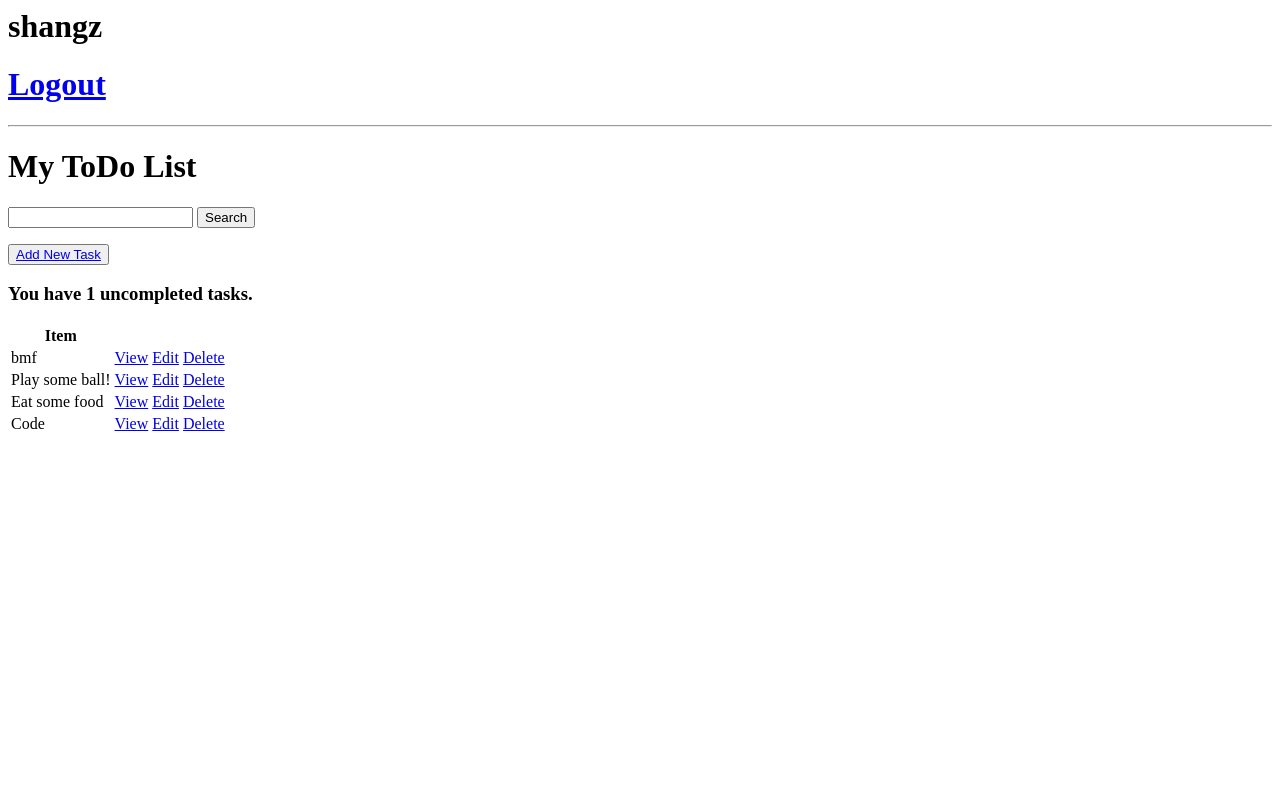
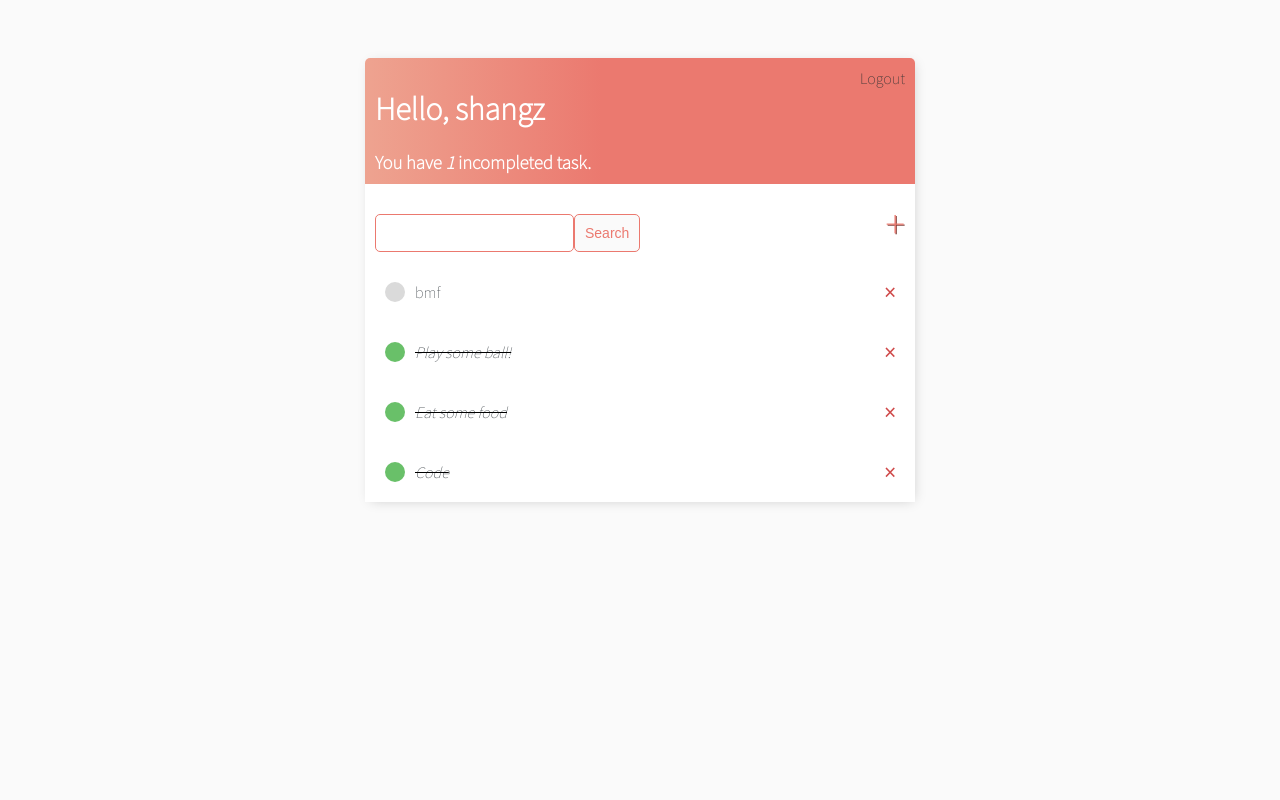
Before and after one commit to CrypticHushane/Django_Polls, a Django app: page /tasks in a window 1280 px wide. Run offline with Django 3.2, Linux system fonts and the light colour scheme; a user stored in the database is signed in; data comes from the database, SQL or seed files in the repository; both versions use the stored data as it was after the commit.

Commit message:
finished styling todo app

```diff
--- a/djangoproject/templates/todo_list/logout.html
+++ b/djangoproject/templates/todo_list/logout.html
@@ -1,2 +1,3 @@
+
 <p>You have Logged Out!</p>
 <h1><a href="{% url 'login' %}">Login</a></h1>
--- /dev/null
+++ b/djangoproject/templates/todo_list/main.html
@@ -0,0 +1,160 @@
+<!DOCTYPE html>
+
+<html>
+
+<head>
+    <meta charset="utf-8">
+    <meta http-equiv="X-UA-Compatible" content="IE=edge">
+    <title>ToDo List</title>
+    <meta name="description" content="">
+    <meta name="viewport" content="width=device-width, initial-scale=1">
+    <link rel="stylesheet" href="">
+    <link rel="preconnect" href="https://fonts.googleapis.com">
+    <link rel="preconnect" href="https://fonts.gstatic.com" crossorigin>
+    <link href="https://fonts.googleapis.com/css2?family=Source+Sans+Pro:wght@200&display=swap" rel="stylesheet">
+    <link rel="preconnect" href="https://fonts.googleapis.com">
+    <link rel="preconnect" href="https://fonts.gstatic.com" crossorigin>
+    <link
+        href="https://fonts.googleapis.com/css2?family=Raleway:ital,wght@1,700&family=Source+Sans+Pro:wght@200&display=swap"
+        rel="stylesheet">
+    <style>
+        body {
+            background: #fafafa;
+            font-family: 'Source Sans Pro', sans-serif;
+            padding-top: 50px;
+        }
+
+        h1,
+        h2,
+        h3,
+        h4 {
+            font-family: 'Raleway', sans-serif;
+            font-family: 'Source Sans Pro', sans-serif;
+        }
+
+        a,p{
+            color: #333;
+        }
+
+        .container {
+            max-width: 550px;
+            margin: auto;
+            background-color: #fff;
+            border-radius:5px 5px 0 0;
+            -webkit-box-shadow: 2px 2px 13px -4px rgba(0, 0, 0, 0.21);
+            box-shadow: 2px 2px 13px -4px rgba(0, 0, 0, 0.21);
+        }
+
+        .header-bar{
+            display: flex;
+            justify-content:space-between;
+            color: #fff;
+            padding:10px;
+            border-radius:5px 5px 0 0;
+            background: linear-gradient(90deg, #EEA390 0%, #EB796F 43%, #EB796f 100%);
+        }
+
+        .header-bar a{
+            color: rgba(247, 247, 247,) !important;
+            text-decoration: none;
+        }
+
+        .header-bar h1{
+            color: rgba(247, 247, 247,) !important;
+        }
+
+        .task-wrapper{
+            display: flex;
+            align-items: center;
+            justify-content:space-between;
+            padding: 20px;
+            background-color:#fff;
+            border-top: 1px solid rgba(226, 226, 226,);
+        }
+
+        .task-title{
+            display: flex;
+        }
+
+        .task-title a{
+            text-decoration: none;
+            color: #4b5156;
+            margin-left: 10px;
+        }
+
+        .task-complete-icon{
+            height: 20px;
+            width: 20px;
+            background-color: rgb(105,192,105);
+            border-radius: 50%;
+        }
+
+        .task-incomplete-icon{
+            height: 20px;
+            width: 20px;
+            background-color: rgb(218,218,218);
+            border-radius: 50%;
+        }
+
+        .delete-link{
+            text-decoration: none;
+            font-weight: 900;
+            color: #cf4949;
+            font-size:22px;
+            line-height: 0;
+        }
+
+        #search-add-wrapper{
+            display: flex;
+            justify-content:space-between;
+            align-items: center;
+            padding: 10px;
+        }
+
+        #add-link{
+            color: #EB796F;
+            text-decoration: none;
+            font-size: 42px;
+            text-shadow: 1px 1px #81413b;
+        }
+
+        input[type=text],
+        input[type=password],
+        textarea{
+            border: 1px solid #EB796F;
+            border-radius: 5px;
+            padding: 10px;
+            width: 90%;
+        }
+
+        label{
+            padding-top: 10px !important;
+            display:block;
+        }
+
+        .button{
+            border: 1px solid #EB796F;
+            background-color: #fafafa;
+            color: #EB796F;
+            padding: 10px;
+            font-size:14px;
+            border-radius:5px;
+            cursor: pointer;
+            text-decoration: none;
+        }
+    </style>
+</head>
+
+<body>
+    <div class="container">
+
+        {% block content %}
+
+        {% endblock content %}
+
+    </div>
+
+    <script src="" async defer></script>
+</body>
+
+</html>
--- a/djangoproject/templates/todo_list/task_detail.html
+++ b/djangoproject/templates/todo_list/task_detail.html
@@ -1,7 +1,10 @@
+{% extends 'todo_list/main.html' %}
+{% block content %}
 <h1>My Task</h1>
 <br><br><br>
 <h1>Title: {{task.title}}</h1>
 <br>
 <h2>Description: {{task.description}}</h2>
 <br><br><br>
-<button><a href="{% url 'tasks' %}">Home</a></button>'
+<button><a href="{% url 'tasks' %}">Home</a></button>
+{% endblock content %}
--- a/djangoproject/templates/todo_list/task_list.html
+++ b/djangoproject/templates/todo_list/task_list.html
@@ -1,40 +1,52 @@
+{% extends 'todo_list/main.html' %}
+{% block content %}
+
 {% if request.user.is_authenticated %}
-    <h1>{{ request.user.username }}</h1>
-    <h1><a href="{% url 'logout' %}">Logout</a></h1>
 
+    <div class="header-bar">
+
+        <div>
+
+            <h1>Hello, {{ request.user.username }}</h1>
+            <h3 style="margin:0">You have <i>{{count}}</i> incompleted task{{count|pluralize:"s"}}.</h3>
+        </div>
+        <h1 style="float:right;color:white"></h1><a href="{% url 'logout' %}">Logout</a></h1>
+    </div>
 
 {% else %}
     <h1><a href="{% url 'login' %}">Login</a></h1>
 {% endif %}
 
-
-<hr>
-<h1>My ToDo List</h1>
+<div id="search-add-wrapper">
+    <form method="GET" style="display:flex;margin-top:20px;">
+        <input type='text' name='search-area' value="{{search}}"/>
+        <input class="button" type="submit" value="Search" />
+    </form>
+    <a id="add-link" href="{% url 'createTask' %}">&#x2b;</a>
+</div>
 
 
-<form method="GET">
-    <input type='text' name='search-area' value="{{search}}"/>
-    <input type="submit" value="Search" />
-</form>
+<div class="task-item-wrapper">
+    {% for task in tasks %}
+        <div class="task-wrapper">
 
-<button><a href="{% url 'createTask' %}">Add New Task</a></button>
+            {% if task.complete %}
+                <div class="task-title">
+                    <div class="task-complete-icon"></div>
+                    <i><s><a href="{% url 'updateTask' task.id %} ">{{task}}</a></s></i>
+                </div>
+                <a class="delete-link" href=" {% url 'deleteTask' task.id %} ">&#215; </a>
+            {% else %}
+                <div class="task-title">
+                    <div class="task-incomplete-icon"></div>
+                    <a href="{% url 'updateTask' task.id %} ">{{task}}</a>
+                </div>
+                <a class="delete-link" href=" {% url 'deleteTask' task.id %} ">&#215; </a>
+            {% endif %}
 
-
-<h3>You have {{count}} uncompleted tasks.</h3>
-<table>
-    <tr>
-        <th>Item</th>
-        <th></th>
-        <th></th>
-    </tr>
-    {% for task in tasks %}
-        <tr>
-            <td>{{task.title}}</td>
-            <td><a href=" {% url 'task' task.id %} ">View</a></td>
-            <td><a href=" {% url 'updateTask' task.id %} ">Edit</a></td>
-            <td><a href=" {% url 'deleteTask' task.id %} ">Delete</a></td>
-        </tr>
-        {% empty %}
+        </div>
+    {% empty %}
         <h2>No Tasks to display</h2>
     {% endfor %}
-</table>
+</div>
+{% endblock content %}
```
Also changed, not shown: djangoproject/templates/todo_list/login.html (+16 -7 lines), djangoproject/templates/todo_list/register.html (+33 -7 lines), djangoproject/templates/todo_list/task_confirm_delete.html (+15 -8 lines), djangoproject/templates/todo_list/task_form.html (+21 -10 lines), djangoproject/db.sqlite3.
